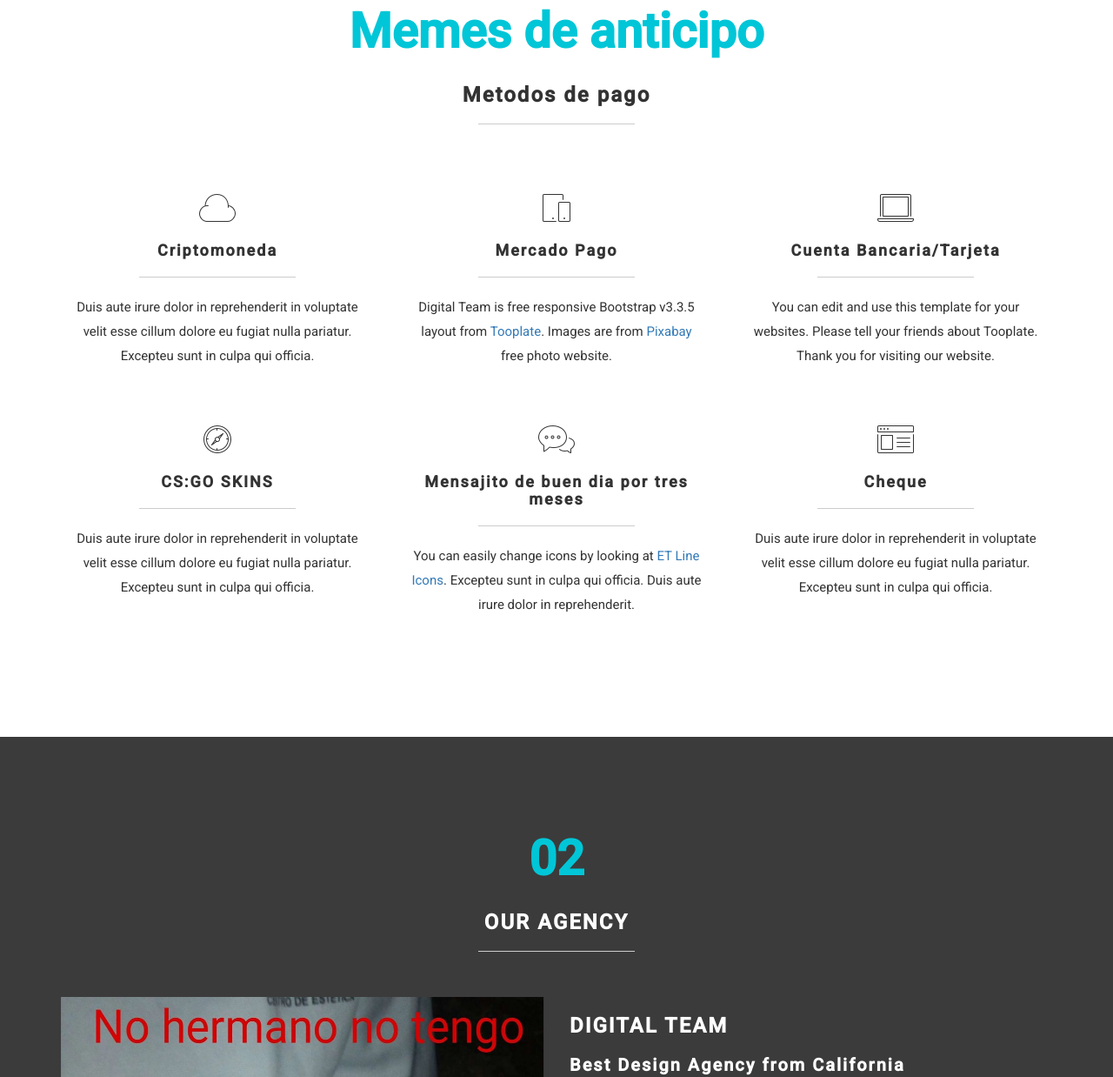
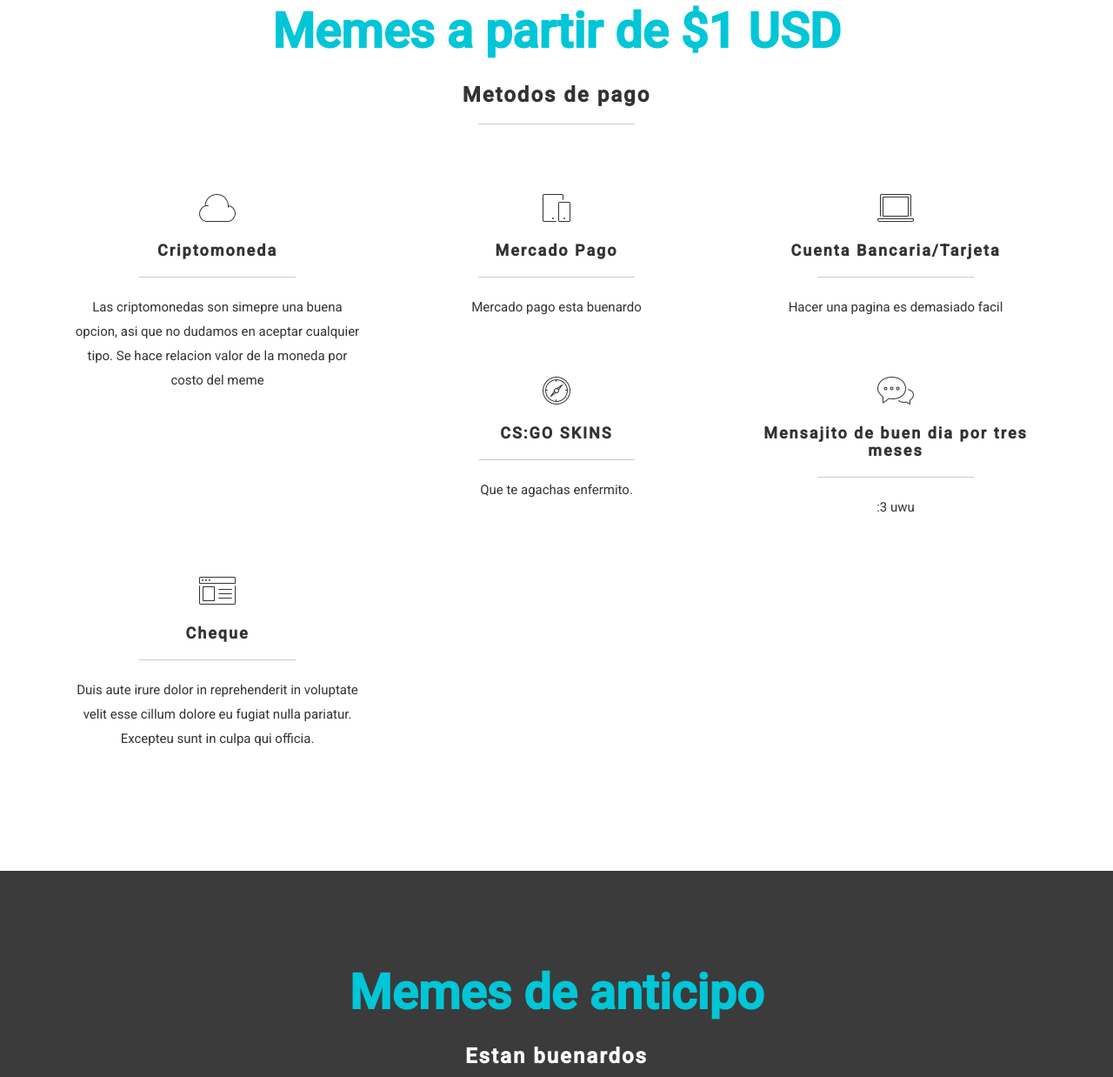
Before and after one commit to SantiiRe/LaCasitaPosting, a plain HTML site: page index.html in a window 1280 px wide. Shown: the part 904-2142 px from the top of the page at 87% size. Drawn offline with Linux system fonts and the light colour scheme.

Commit message:
Update index.html

```diff
--- a/index.html
+++ b/index.html
@@ -89,7 +89,7 @@ http://www.tooplate.com/view/2075-digital-team
 		<div class="row">
 			<div class="col-md-12 col-sm-12">
 				<div class="section-title">
-					<strong>Memes de anticipo</strong>
+					<strong>Memes a partir de $1 USD</strong>
 					<h1 class="heading bold">Metodos de pago</h1>
 					<hr>
 				</div>
@@ -98,31 +98,31 @@ http://www.tooplate.com/view/2075-digital-team
 				<i class="icon-cloud medium-icon"></i>
 					<h3>Criptomoneda</h3>
 					<hr>
-					<p>Duis aute irure dolor in reprehenderit in voluptate velit esse cillum dolore eu fugiat nulla pariatur. Excepteu sunt in culpa qui officia.</p>
+					<p>Las criptomonedas son simepre una buena opcion, asi que no dudamos en aceptar cualquier tipo. Se hace relacion valor de la moneda por costo del meme</p>
 			</div>
 			<div class="col-lg-4 col-md-4 col-sm-4 wow fadeInUp" data-wow-delay="0.9s">
 				<i class="icon-mobile medium-icon"></i>
 					<h3>Mercado Pago</h3>
 					<hr>
-					<p>Digital Team is free responsive Bootstrap v3.3.5 layout from <a rel="nofollow" href="http://www.tooplate.com" target="_parent">Tooplate</a>. Images are from <a rel="nofollow" href="http://pixabay.com" target="_parent">Pixabay</a> free photo website.</p>
+					<p>Mercado pago esta buenardo</p>
 			</div>
 			<div class="col-lg-4 col-md-4 col-sm-4 wow fadeInUp" data-wow-delay="1s">
 				<i class="icon-laptop medium-icon"></i>
 					<h3>Cuenta Bancaria/Tarjeta</h3>
 					<hr>
-					<p>You can edit and use this template for your websites. Please tell your friends about Tooplate. Thank you for visiting our website.</p>
+					<p>Hacer una pagina es demasiado facil</p>
 			</div>
 			<div class="col-lg-4 col-md-4 col-sm-4 wow fadeInUp" data-wow-delay="1s">
 				<i class="icon-compass medium-icon"></i>
 					<h3>CS:GO SKINS</h3>
 					<hr>
-					<p>Duis aute irure dolor in reprehenderit in voluptate velit esse cillum dolore eu fugiat nulla pariatur. Excepteu sunt in culpa qui officia.</p>
+					<p>Que te agachas enfermito.</p>
 			</div>
 			<div class="col-lg-4 col-md-4 col-sm-4 wow fadeInUp" data-wow-delay="1s">
 				<i class="icon-chat medium-icon"></i>
 					<h3>Mensajito de buen dia por tres meses</h3>
 					<hr>
-					<p>You can easily change icons by looking at <a href="https://www.elegantthemes.com/blog/resources/how-to-use-and-embed-an-icon-font-on-your-website" target="_blank">ET Line Icons</a>. Excepteu sunt in culpa qui officia. Duis aute irure dolor in reprehenderit.</p>
+					<p>:3 uwu</p>
 			</div>
 			<div class="col-lg-4 col-md-4 col-sm-4 wow fadeInUp" data-wow-delay="1s">
 				<i class="icon-browser medium-icon"></i>
@@ -140,8 +140,8 @@ http://www.tooplate.com/view/2075-digital-team
 		<div class="row">
 			<div class="col-md-12 col-sm-12 text-center">
 				<div class="section-title">
-					<strong>02</strong>
-					<h1 class="heading bold">OUR AGENCY</h1>
+					<strong>Memes de anticipo</strong>
+					<h1 class="heading bold">Estan buenardos</h1>
 					<hr>
 				</div>
 			</div>
```
